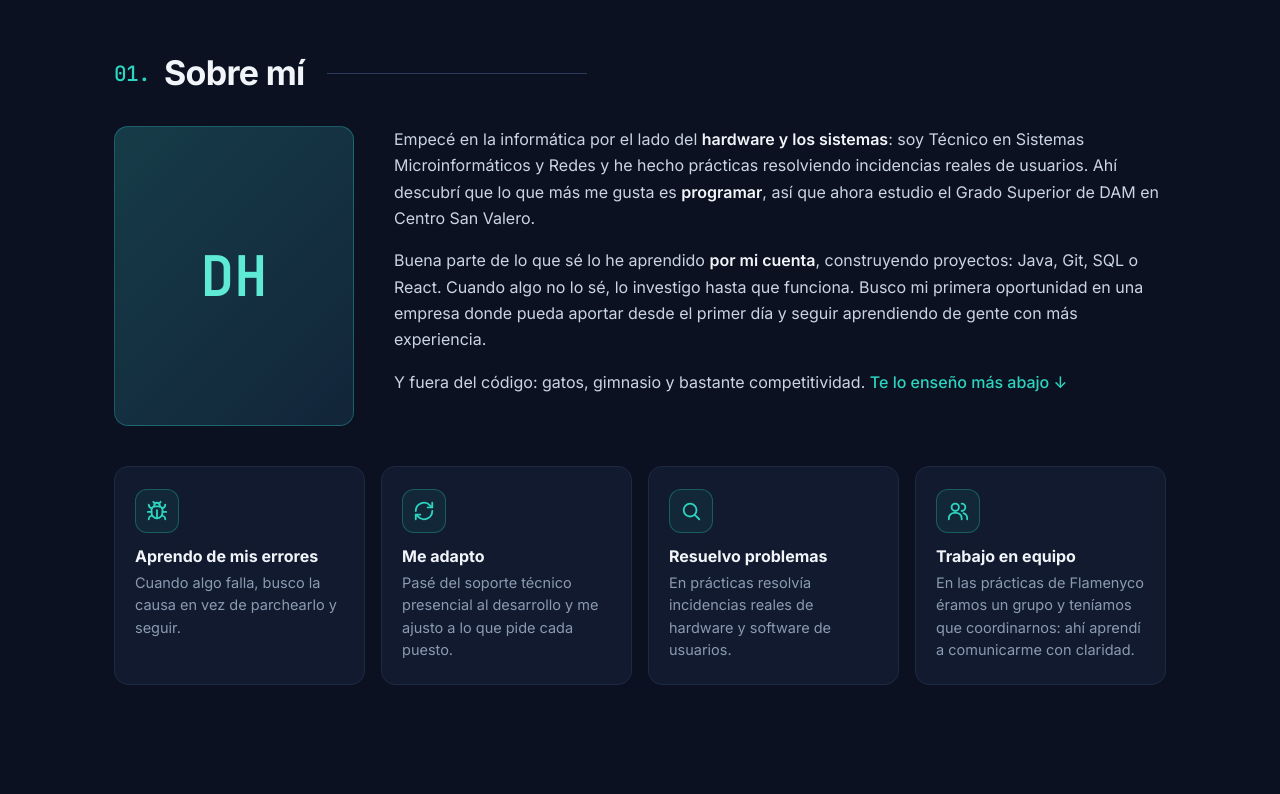
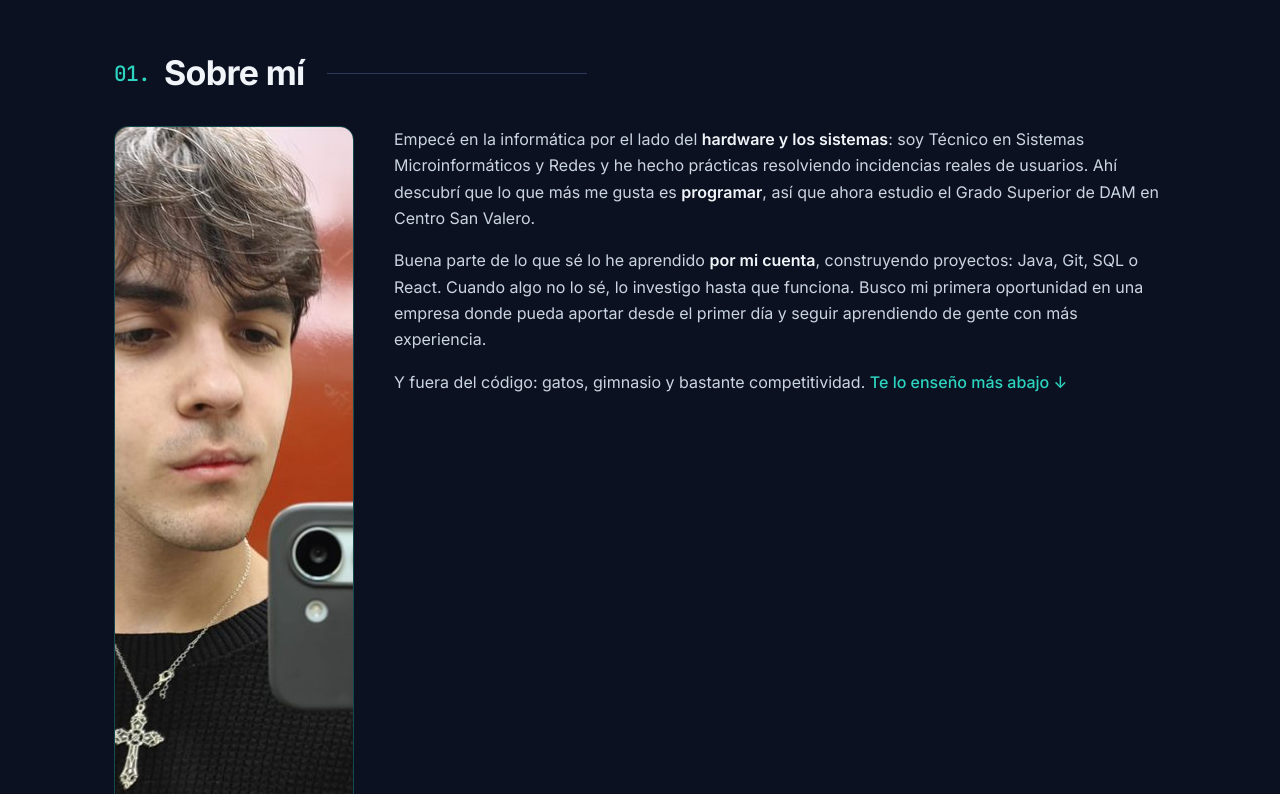
Before and after one commit to DAN12590/hosting, a plain HTML site: page index.html in a window 1280 px wide. Shown: the part 800-1594 px from the top of the page. Drawn offline with Linux system fonts and the light colour scheme; no server answers.

Commit message:
foto en sobre mi

```diff
--- a/index.html
+++ b/index.html
@@ -104,10 +104,8 @@
     <section id="sobre-mi" class="section wrap reveal">
       <h2 class="section-title"><span class="section-num">01.</span> Sobre mí</h2>
       <div class="about">
-        <!-- Hueco para mi foto. Cuando la tenga, cambiar el div por:
-             <img src="img/david.webp" alt="David Hernáez" width="480" height="600"> -->
         <div class="about-photo">
-          <div class="photo-placeholder" aria-hidden="true">DH</div>
+          <img src="img/david.jpg" alt="David Hernáez" width="800" height="1000">
         </div>
         <div class="about-text">
           <p>
```
Also changed, not shown: img/david.jpg (added).
